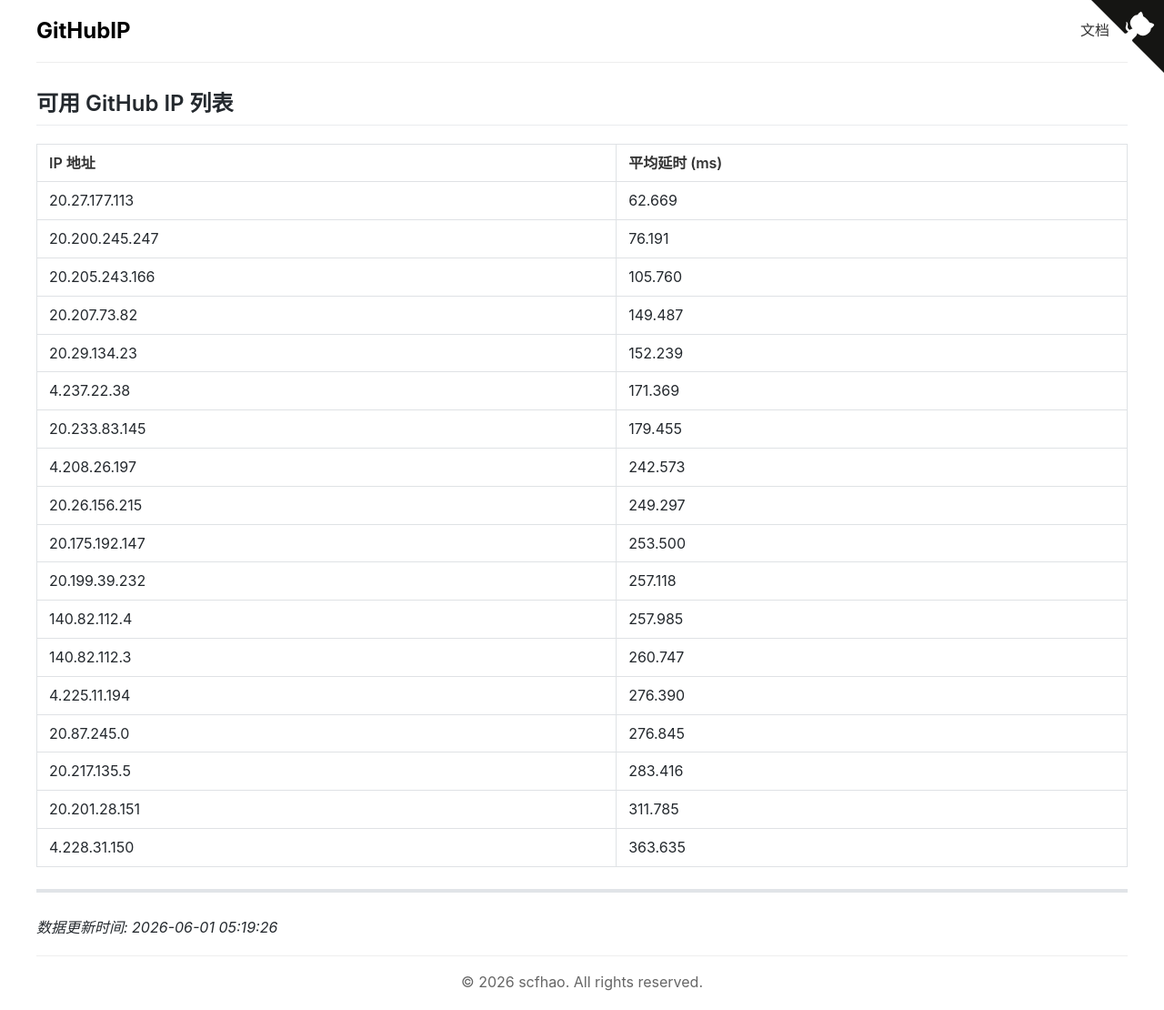
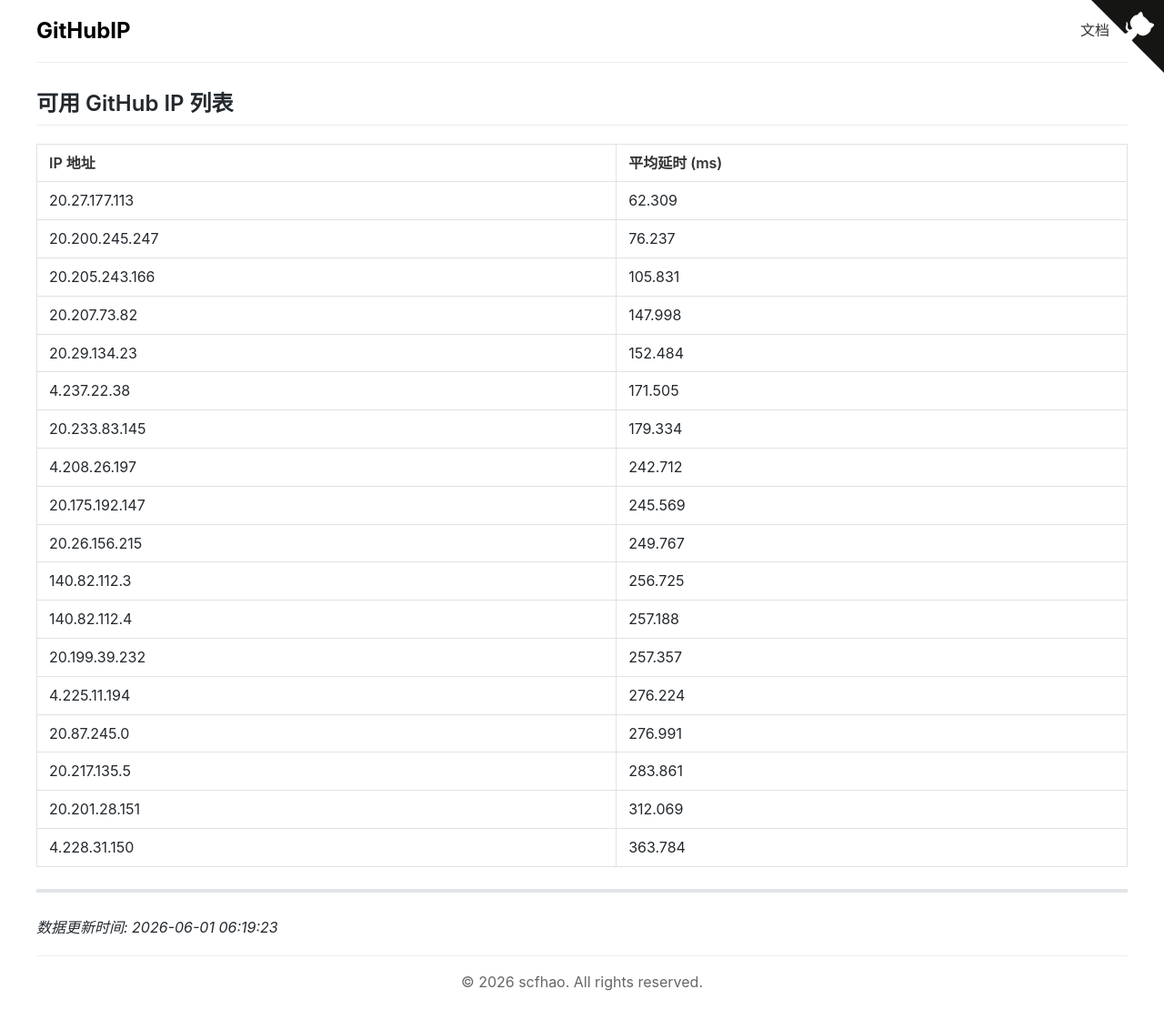
Before and after one commit to scfhao/GitHubIP, a Jekyll site: the page built from index.md, in a window 1280 px wide. Shown: the whole page at 91% size. Built offline with Jekyll 4.4.1, drawn with Linux system fonts in a browser that asks for light colours.

Commit message:
自动脚本执行 - 2026-06-01 06:19:23

```diff
--- a/index.md
+++ b/index.md
@@ -1,32 +1,32 @@
 ---
 layout: home
 title: GitHub IP 列表
-date: 2026-06-01 05:19:26
+date: 2026-06-01 06:19:23
 ---
 
 ## 可用 GitHub IP 列表
 
 | IP 地址 | 平均延时 (ms) |
 |---------|--------------|
-| 20.27.177.113 | 62.669 |
-| 20.200.245.247 | 76.191 |
-| 20.205.243.166 | 105.760 |
-| 20.207.73.82 | 149.487 |
-| 20.29.134.23 | 152.239 |
-| 4.237.22.38 | 171.369 |
-| 20.233.83.145 | 179.455 |
-| 4.208.26.197 | 242.573 |
-| 20.26.156.215 | 249.297 |
-| 20.175.192.147 | 253.500 |
-| 20.199.39.232 | 257.118 |
-| 140.82.112.4 | 257.985 |
-| 140.82.112.3 | 260.747 |
-| 4.225.11.194 | 276.390 |
-| 20.87.245.0 | 276.845 |
-| 20.217.135.5 | 283.416 |
-| 20.201.28.151 | 311.785 |
-| 4.228.31.150 | 363.635 |
+| 20.27.177.113 | 62.309 |
+| 20.200.245.247 | 76.237 |
+| 20.205.243.166 | 105.831 |
+| 20.207.73.82 | 147.998 |
+| 20.29.134.23 | 152.484 |
+| 4.237.22.38 | 171.505 |
+| 20.233.83.145 | 179.334 |
+| 4.208.26.197 | 242.712 |
+| 20.175.192.147 | 245.569 |
+| 20.26.156.215 | 249.767 |
+| 140.82.112.3 | 256.725 |
+| 140.82.112.4 | 257.188 |
+| 20.199.39.232 | 257.357 |
+| 4.225.11.194 | 276.224 |
+| 20.87.245.0 | 276.991 |
+| 20.217.135.5 | 283.861 |
+| 20.201.28.151 | 312.069 |
+| 4.228.31.150 | 363.784 |
 
 ---
 
-*数据更新时间: 2026-06-01 05:19:26*
+*数据更新时间: 2026-06-01 06:19:23*
```
